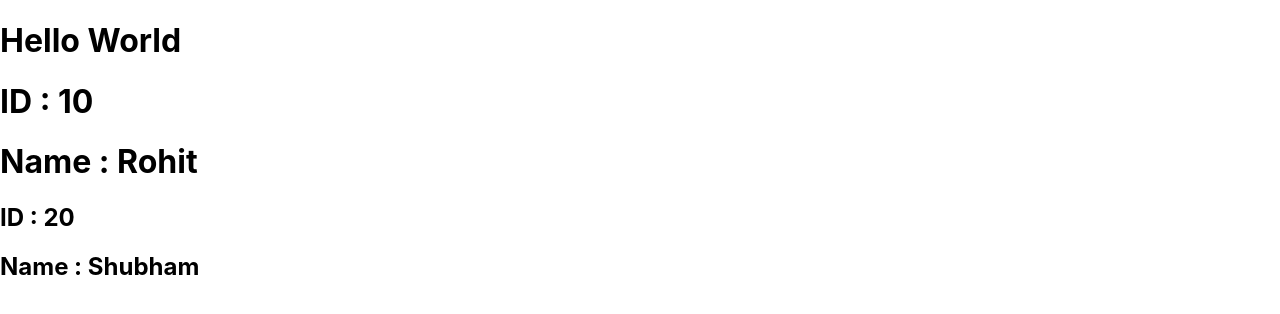
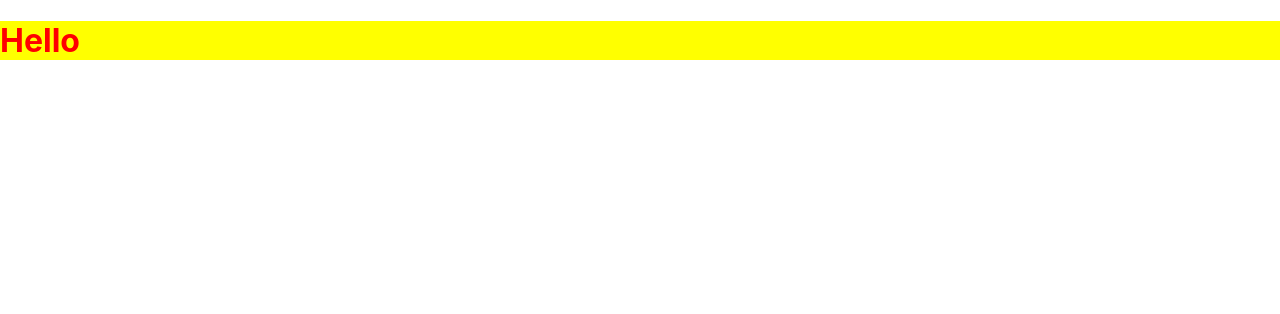
Before and after one commit to RohitPawar9850/Second-React-App, a React (Create React App) app in the folder second-react-app/: page / in a window 1280 px wide. Shown: the top 314 px of the page. Built offline with nearby package versions, Linux system fonts and the light colour scheme.

Commit message:
inline styling

```diff
--- a/second-react-app/src/App.js
+++ b/second-react-app/src/App.js
@@ -1,18 +1,15 @@
-function App()
+import "./App.css";
+
+function App ()
 {
-  let str =`Hello World`;
-  let user = {id : 10 ,name : "Rohit"};
-  let user1 = {id : 20 ,name : "Shubham"};
-  // object literal
   return (
     <>
-    <h1>{str}</h1>
-    <h1>ID : {user.id}</h1>
-    <h1>Name : {user.name}</h1>
-    <h2>ID : {user1.id}</h2>
-    <h2>Name : {user1.name}</h2>
+      <h1 style={{color :'red',background:'yellow'}}>Hello </h1>
     </>
   );
+
 }
 
 export default App;
+
+//for inline styling {{}} use 2 curly braces.
```
